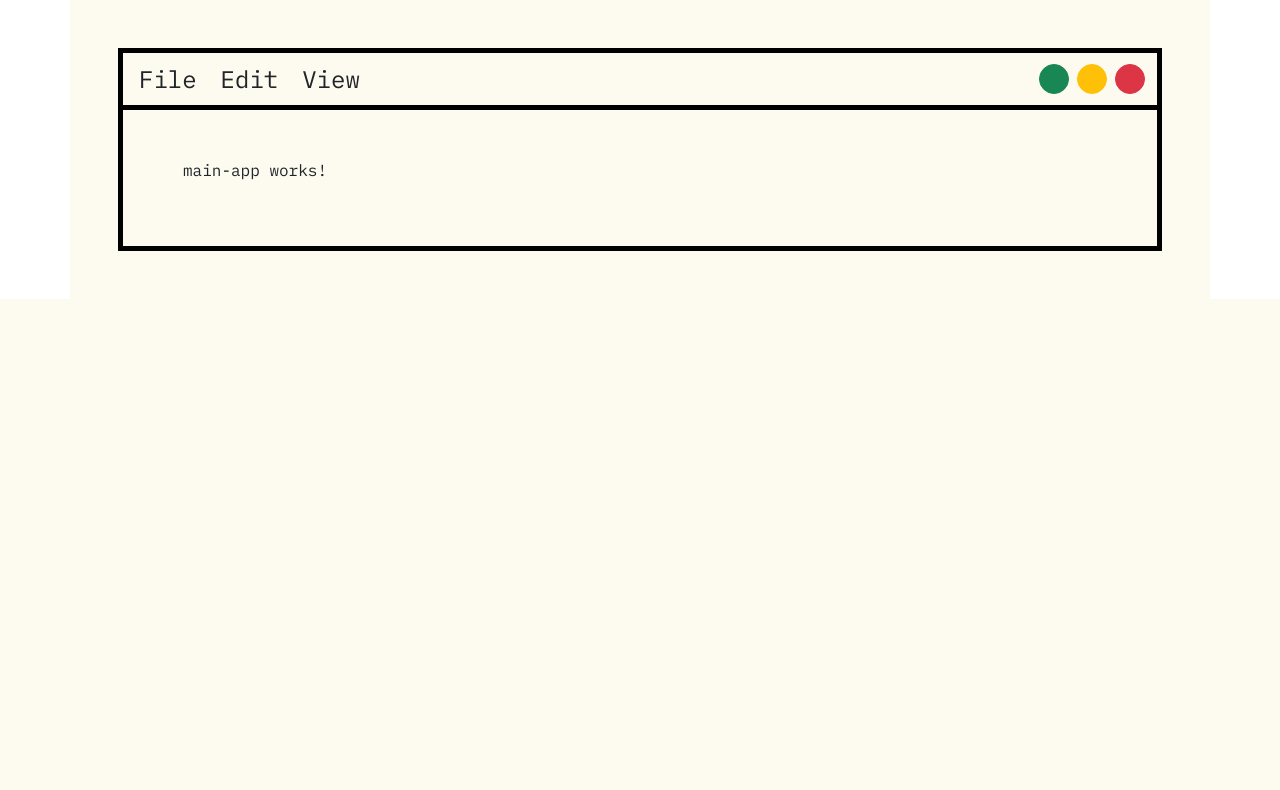
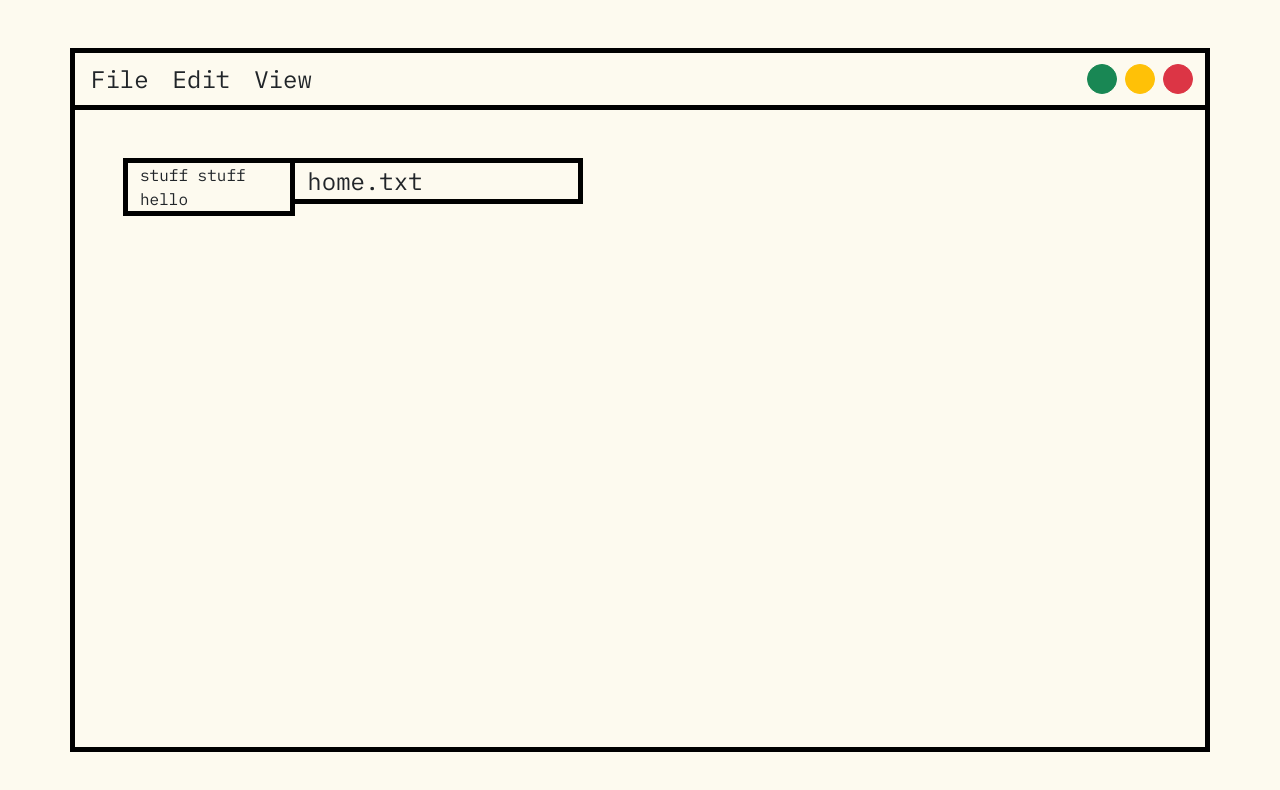
Before and after one commit to enricosebastian/enricosebastian.github.io, an Angular app: page / in a window 1280 px wide. Shown: the top 790 px of the page. Built offline with nearby package versions, Linux system fonts and the light colour scheme.

Commit message:
Fixed sizing

```diff
--- a/src/app/app.component.html
+++ b/src/app/app.component.html
@@ -1,3 +1,3 @@
-<div class="container p-5">
-  <app-main-window></app-main-window>
+<div class="d-flex align-items-center justify-content-center h-100 w-100 p-5">
+  <app-main-window class="d-block h-100 w-100"></app-main-window>
 </div>
--- a/src/app/components/main-app/main-app.component.html
+++ b/src/app/components/main-app/main-app.component.html
@@ -1 +1,16 @@
-<p>main-app works!</p>
+<div class="row">
+    <div class="col-2">
+      <div class="row">
+        <div class="col border border-5 border-black h-100">
+            stuff
+            stuff
+            hello
+        </div>
+      </div>
+    </div>
+    <div class="col">
+        <div class="row">
+            <div class="col-4 border border-start-0 border-5 border-black fs-4">home.txt</div>
+        </div>
+    </div>
+</div>
--- a/src/app/components/main-window/main-window.component.html
+++ b/src/app/components/main-window/main-window.component.html
@@ -1,4 +1,4 @@
-<div class="container border border-5 border-black">
+<div class="container h-100 w-100 border border-5 border-black">
   <div id="retrotopbar" class="row border-bottom border-5 border-black">
     <div class="col d-flex gap-3 py-1">
         <span class="retrotopbar_option fs-4 p-1">File</span>
--- a/src/app/components/main-window/main-window.component.ts
+++ b/src/app/components/main-window/main-window.component.ts
@@ -3,7 +3,7 @@ import { MainAppComponent } from "../main-app/main-app.component";
 
 @Component({
   selector: 'app-main-window',
-  imports: [MainAppComponent, MainWindowComponent],
+  imports: [MainAppComponent],
   templateUrl: './main-window.component.html',
   styleUrl: './main-window.component.scss'
 })
--- a/src/styles.scss
+++ b/src/styles.scss
@@ -15,3 +15,8 @@
 
     background-color: #FDFAEF;
 }
+
+html, body {
+    height: 100%;
+    background-color: #FDFAEF;
+}
```
